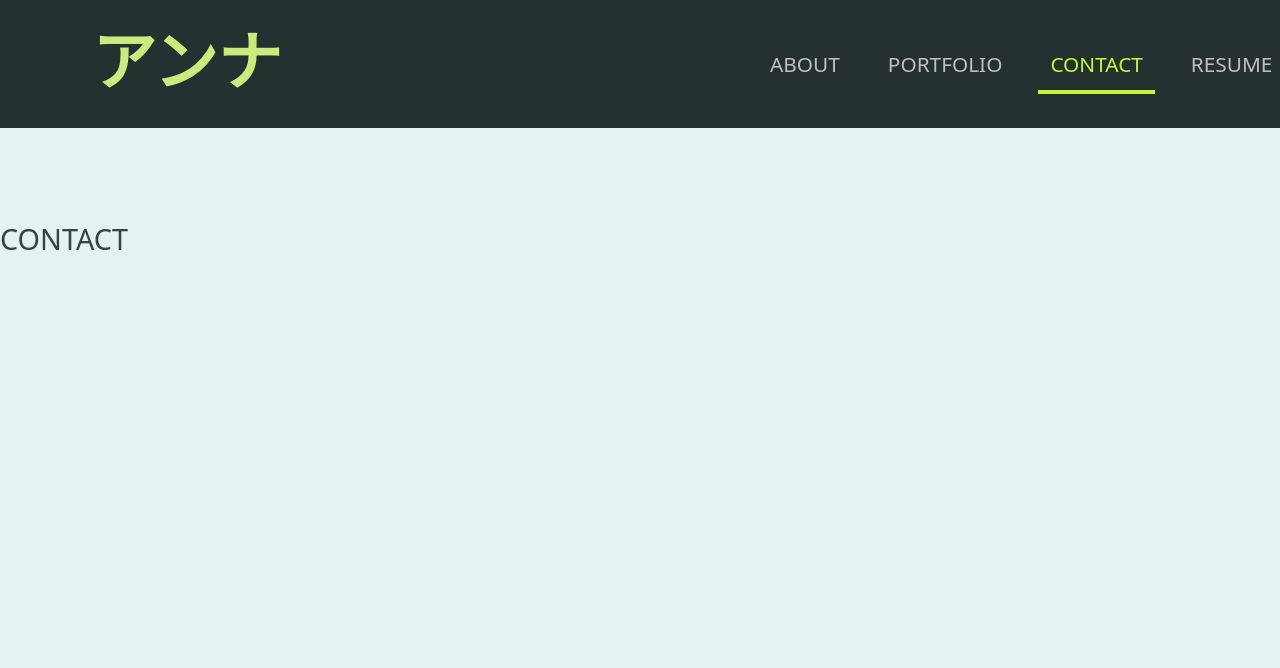
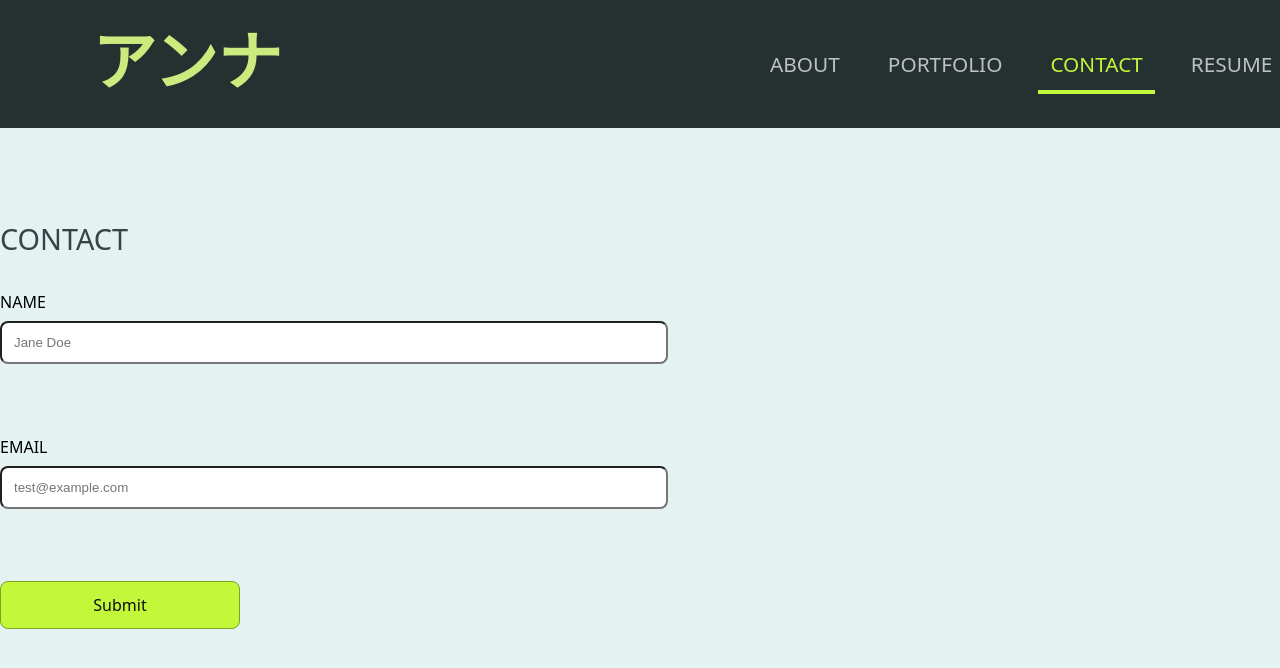
Before and after one commit to atrvvm/react-portfolio, a React (Vite) app in the folder Main/: page /Contact in a window 1280 px wide. Shown: the top 668 px of the page. Built offline with nearby package versions, Linux system fonts and the light colour scheme; a web font is replaced by a local one.

Commit message:
(feat) Add functionality to Contact page

```diff
--- a/Main/src/Card.css
+++ b/Main/src/Card.css
@@ -23,12 +23,12 @@
 
 .card-subtitle {
     color: #b8dadd;
-    font-size: 1.5em;
+    font-size: 2em;
     margin: 24px;
 }
 
 .card-link {
-    font-size: 1em;
+    font-size: 1.5em;
     font-weight: 600;
     margin-top: 64px;
     margin-left: 12px;
--- /dev/null
+++ b/Main/src/Form.css
@@ -0,0 +1,43 @@
+form {
+    display: flex;
+    flex-direction: column;
+    flex: 1;
+    gap: 32px;
+    margin-top: 32px;
+}
+
+.form-container {
+    display: flex;
+    align-items: center;
+    justify-content: center;
+}
+
+.form-control {
+    display: flex;
+    padding: 12px;
+    width: 50%;
+    border-radius: 8px;
+}
+
+.text-area {
+    display: flex;
+    flex-direction: column;
+    width: 100%;
+}
+
+.form-label {
+ margin-bottom: 0.5rem;
+ font-weight: 500;
+}
+
+label {
+    display: inline-block;
+}
+
+.error {
+    font-size: 1em;
+    color: red;
+    line-height: 0%;
+    font-weight: 400;
+    padding-top: 8px;
+}
--- /dev/null
+++ b/Main/src/components/Form.jsx
@@ -0,0 +1,182 @@
+/** @format */
+
+import "../Form.css";
+import Form from "react-bootstrap/Form";
+import React, { useState } from "react";
+
+/* TEMP
+export default function ContactForm() {
+  const [validated, setValidated] = useState(false);
+
+  const handleSubmit = (event) => {
+    const form = event.currentTarget;
+    if (form.checkValidity() === false) {
+      event.preventDefault();
+      event.stopPropagation();
+    }
+
+    setValidated(true);
+  };
+
+  return (
+    <Form
+      noValidate
+      validated={validated}
+      onSubmit={handleSubmit}
+    >
+      <Form.Group controlId="validation01">
+        <Form.Label>NAME</Form.Label>
+        <Form.Control
+          placeholder="Jane Doe"
+        />
+      </Form.Group>
+      <Form.Group controlId="validation02">
+        <Form.Label>EMAIL ADDRESS</Form.Label>
+        <Form.Control
+          type="email"
+          placeholder="test@example.com"
+        />
+        <Form.Control.Feedback type="invalid">Valid email address required.</Form.Control.Feedback>
+      </Form.Group>
+      <Form.Group controlId="validation03">
+        <Form.Label>MESSAGE</Form.Label>
+        <Form.Control
+          as="textarea"
+          rows={5}
+          placeholder="(Optional)"
+        />
+      </Form.Group>
+      <button type="submit">Submit</button>
+    </Form>
+  );
+} */
+
+/* TEMP
+export default function ContactForm() {
+  const [name, setName] = useState("");
+  const [email, setEmail] = useState("");
+  const [nameError, setNameError] = useState("");
+  const [emailError, setEmailError] = useState("");
+
+  const handleSubmit = (event) => {
+    event.preventDefault();
+
+    let isValid = true;
+
+    if (!name.trim()) {
+      setNameError("‼️FULL NAME REQUIRED");
+      isValid = false;
+    } else {
+      setNameError("");
+    }
+
+    if (!email.trim()) {
+      setEmailError("‼️EMAIL ADDRESS REQUIRED");
+      isValid = false;
+    } else if (!/\S+@\S+\.\S+/.test(email)) {
+      setEmailError("‼️INVALID EMAIL FORMAT");
+      isValid = false;
+    } else {
+      setEmailError("");
+    }
+
+    if (isValid) {
+      console.log("Form submitted:", { name, email });
+    }
+  };
+
+  return (
+    <Form
+      noValidate
+      onSubmit={handleSubmit}
+    >
+      <Form.Group controlId="validationCustom01">
+        <Form.Label>FULL NAME</Form.Label>
+        <Form.Control
+          type="text"
+          id="name"
+          value={name}
+          onChange={event => {
+            setName(event.target.value)
+            setValidName(event.target.validity.valid)
+          }}
+        />
+        {nameError && <p className="error">{nameError}</p>}
+      </Form.Group>
+      <Form.Group controlId="validationCustom02">
+        <Form.Label>EMAIL ADDRESS</Form.Label>
+        <Form.Control
+          type="email"
+          id="email"
+          value={email}
+          onChange={(e) => setEmail(e.target.value)}
+          required
+        />
+        {emailError && <p className="error">{emailError}</p>}
+      </Form.Group>
+      <button type="submit">Submit</button>
+    </Form>
+  );
+} */
+
+export default function ContactForm() {
+  const [inputValue, setInputValue] = useState(" ");
+  const [email, setEmail] = useState("");
+  const [error, setError] = useState(" ");
+
+  const handleInputChange = (e) => {
+    const value = e.target.value;
+    setInputValue(value);
+
+    // Validate input is not empty
+    if (!value.trim()) {
+      setError("This field is required.");
+    } else {
+      setError(" ");
+    }
+  };
+
+  const handleSubmit = (e) => {
+    e.preventDefault();
+    if (!error) {
+    }
+  };
+
+  const handleEmailChange = (e) => {
+    const value = e.target.value;
+    setEmail(value);
+
+    if (!isEmailValid(value)) {
+      setError("Invalid email format.");
+    } else {
+      setError("");
+    }
+  };
+
+  return (
+    <Form
+      noValidate
+      type="text"
+      value={inputValue}
+      onChange={handleInputChange}
+      onSubmit={handleSubmit}
+    >
+      <Form.Group controlId="validationCustom01">
+        <Form.Label>NAME</Form.Label>
+        <Form.Control placeholder="Jane Doe" />
+        {error && <p className="error">{error}</p>}
+      </Form.Group>
+      <Form.Group
+        type="email"
+        value={email}
+        onChange={handleEmailChange}
+        controlId="validationCustom02"
+      >
+        <Form.Label>EMAIL</Form.Label>
+        <Form.Control placeholder="test@example.com" />
+        {error && <p className="error">{error}</p>}
+      </Form.Group>
+      <button type="submit">Submit</button>
+    </Form>
+  );
+}
--- a/Main/src/pages/Contact.jsx
+++ b/Main/src/pages/Contact.jsx
@@ -1,3 +1,7 @@
+/** @format */
+
+import ContactForm from "../components/Form";
+
 const styles = {
   heading: {
     lineHeight: "0%",
@@ -9,12 +13,14 @@ const styles = {
   },
 };
 
-
 export default function Contact() {
   return (
     <div className="page-wrapper">
       <div className="column-layout">
         <h1 style={styles.heading}>CONTACT</h1>
+        <div className="form-container">
+          <ContactForm />
+        </div>
       </div>
     </div>
   );
--- a/Main/src/pages/Resume.jsx
+++ b/Main/src/pages/Resume.jsx
@@ -11,7 +11,6 @@ const styles = {
     fontSize: "1.8em",
     color: "black",
     fontWeight: "500",
-    color: "#354446",
     height: "fit-content",
   },
   ul: {
```
